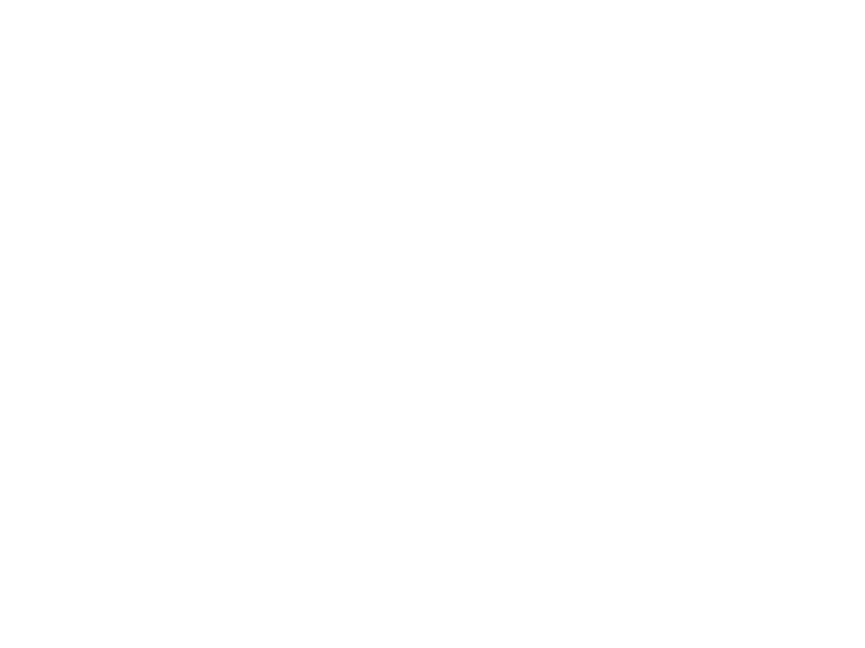
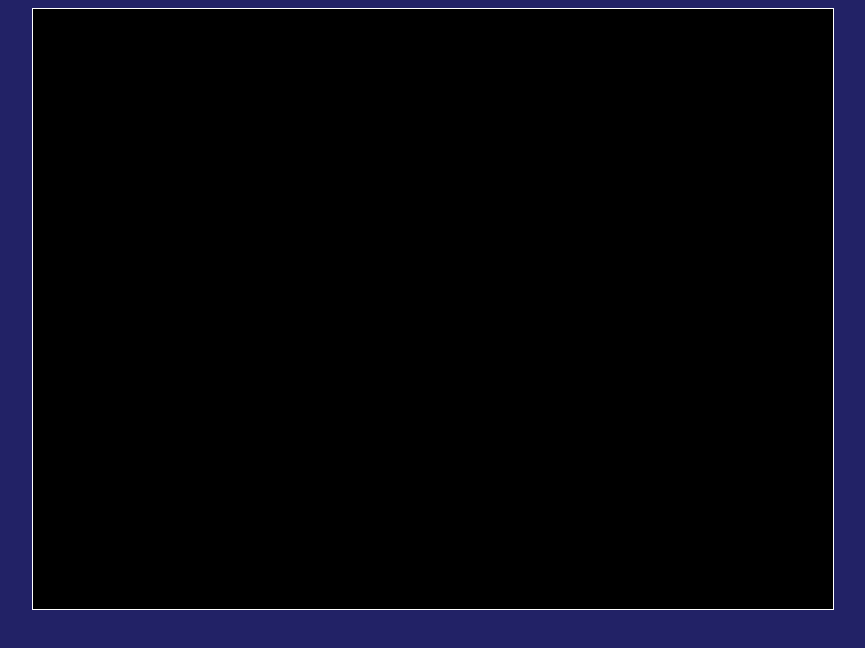
Before and after one commit to Darfk/asteroids.js, a plain HTML site: page index.html in a window 1280 px wide. Shown: the whole page, without its empty margins (207-1072 px from the left). Drawn offline with Linux system fonts and the light colour scheme.

Commit message:
display screen

```diff
--- /dev/null
+++ b/index.css
@@ -0,0 +1,9 @@
+body {
+    background-color: #226;
+}
+
+#screen {
+    display:block;
+    margin:0px auto;
+    border: 1px solid white;
+}
--- a/index.html
+++ b/index.html
@@ -3,9 +3,14 @@
 <head>
 <meta charset="UTF-8">
 <title>Asteroids</title>
+<link rel="stylesheet" type="text/css" media="screen" href="index.css">
 </head>
 
 <body>
+<canvas id="screen" width="800" height="600">
+</canvas>
+
+<script type="text/javascript" src="js/asteroids.js"></script>
 </body>
 
 </html>
--- /dev/null
+++ b/js/asteroids.js
@@ -0,0 +1,9 @@
+/* asteroids.js
+   A simple asteroids game
+*/
+
+var screen=document.getElementById("screen");
+var ctx=screen.getContext("2d");
+
+ctx.fillStyle="#000";
+ctx.fillRect(0, 0, screen.width, screen.height);
```
